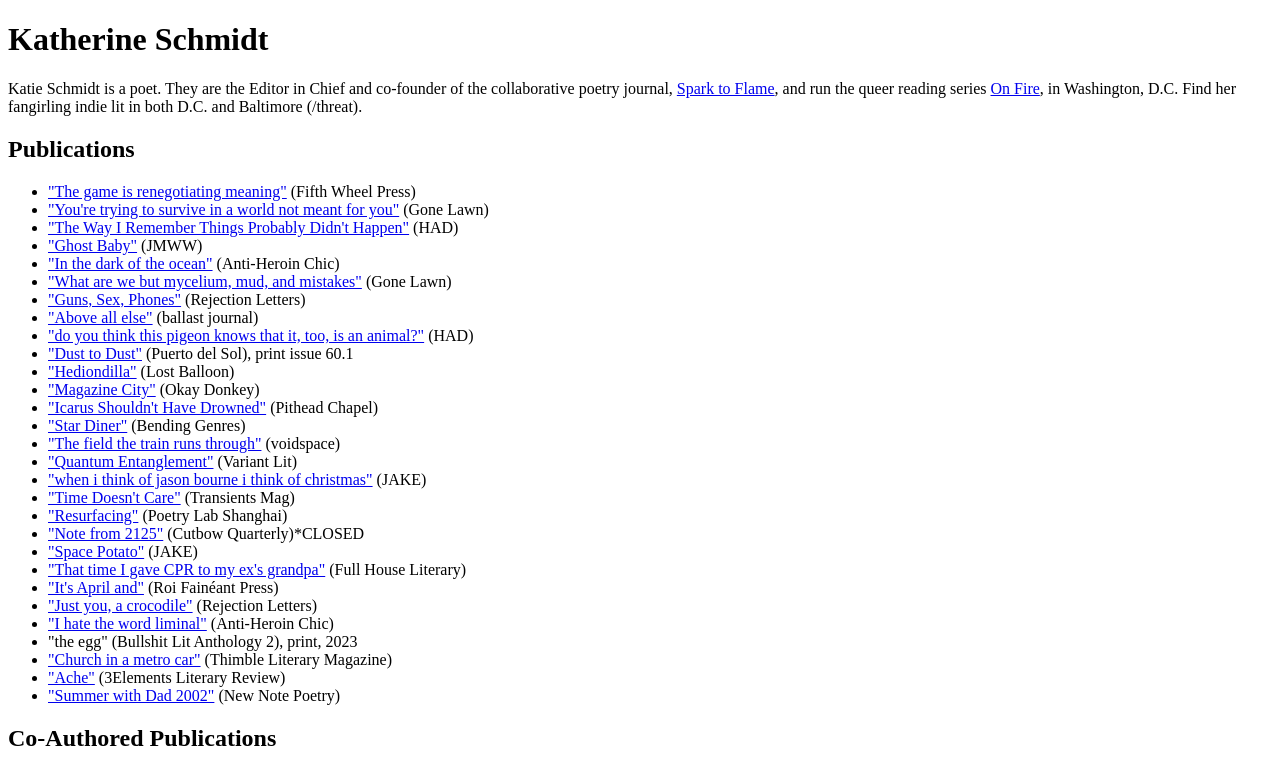
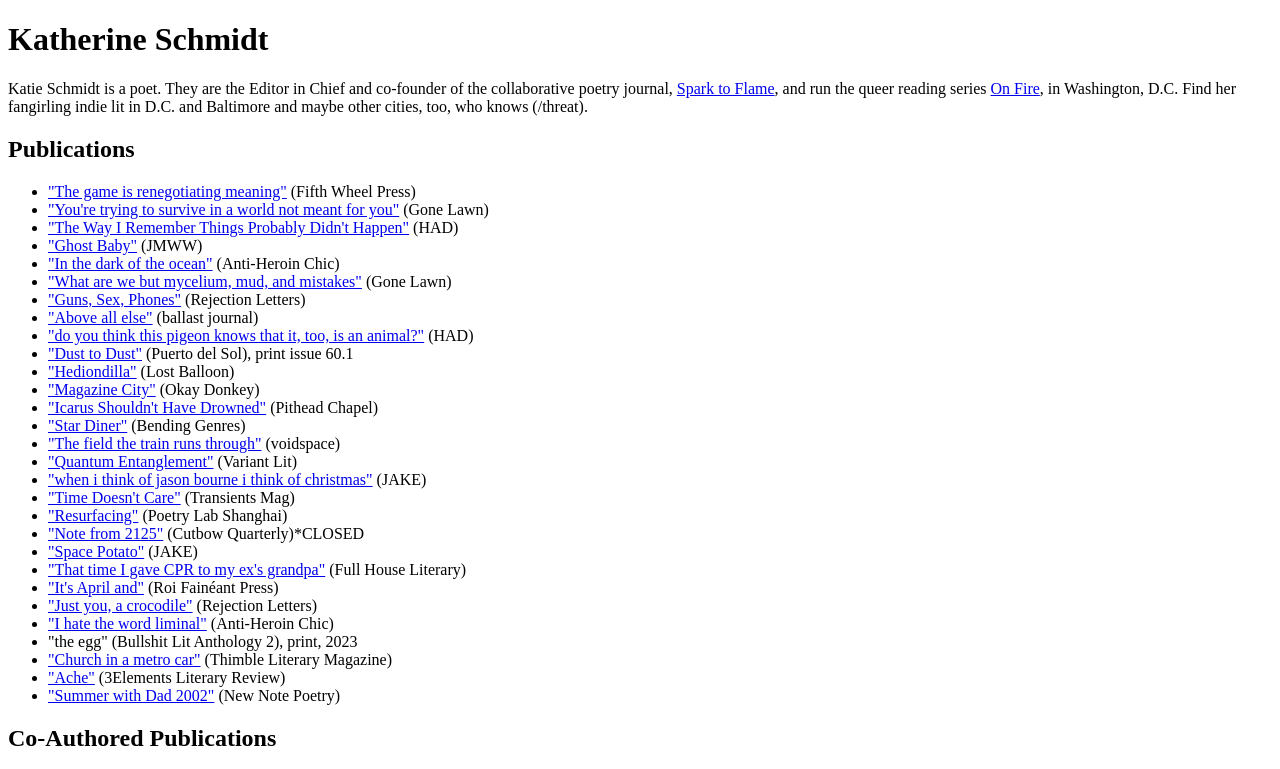
Before and after one commit to kschmdt/kschmdt.github.io, a plain HTML site: page index.html in a window 1280 px wide. Shown: the top 769 px of the page. Drawn offline with Linux system fonts and the light colour scheme.

Commit message:
Update index.html

```diff
--- a/index.html
+++ b/index.html
@@ -4,7 +4,7 @@
 
 <h1>Katherine Schmidt</h1>
 
-<p>Katie Schmidt is a poet. They are the Editor in Chief and co-founder of the collaborative poetry journal, <a href="https://s2fjournal.com">Spark to Flame</a>, and run the queer reading series <a href="https://onfirereadingseries.neocities.org/">On Fire</a>, in Washington, D.C. Find her fangirling indie lit in both D.C. and Baltimore (/threat).</p>
+<p>Katie Schmidt is a poet. They are the Editor in Chief and co-founder of the collaborative poetry journal, <a href="https://s2fjournal.com">Spark to Flame</a>, and run the queer reading series <a href="https://onfirereadingseries.neocities.org/">On Fire</a>, in Washington, D.C. Find her fangirling indie lit in D.C. and Baltimore and maybe other cities, too, who knows (/threat).</p>
 
 <h2> Publications </h2>
 
```
